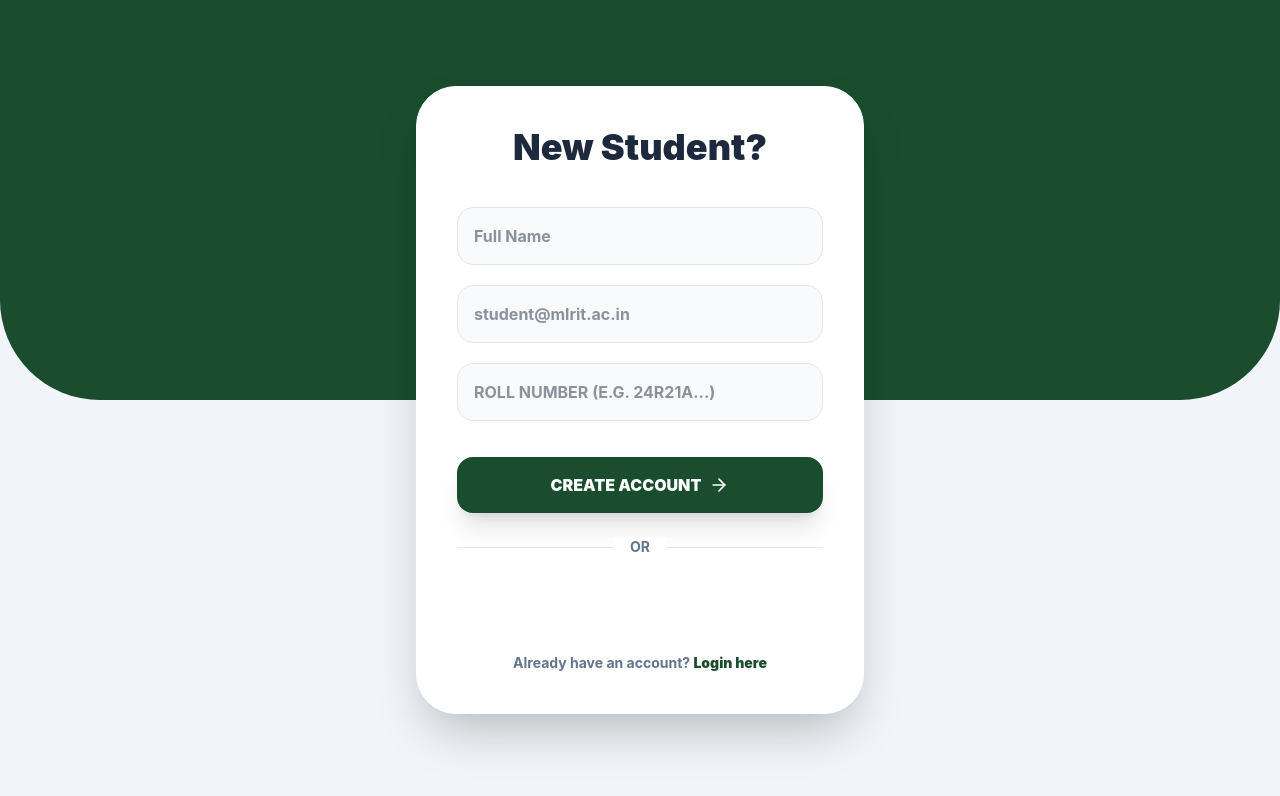
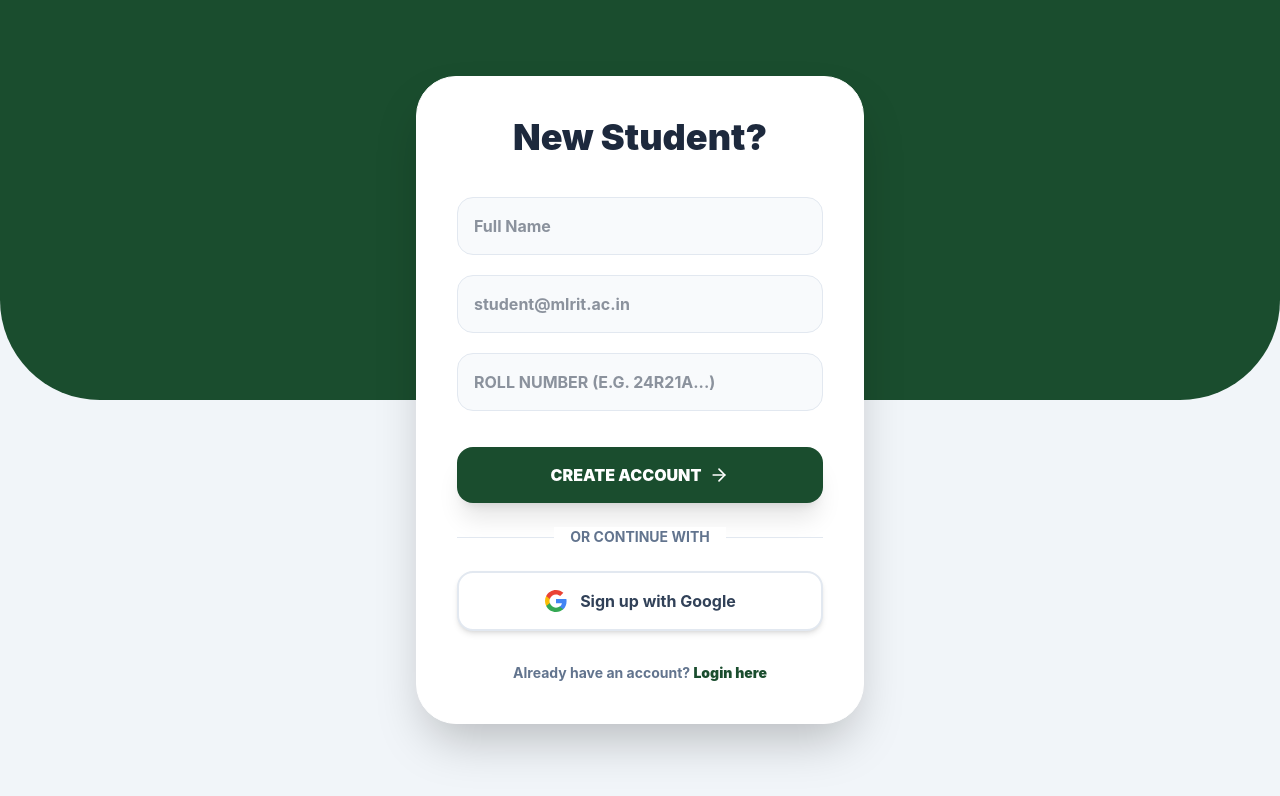
Before and after one commit to Pavan2coder/mlrit-counseling-portal, a React (Vite) app in the folder frontend/: page /signup in a window 1280 px wide. Shown: the top 796 px of the page. Built offline with nearby package versions, Linux system fonts and the light colour scheme; no server answers.

Commit message:
google oauth successfully initiated

```diff
--- a/frontend/src/pages/Login.jsx
+++ b/frontend/src/pages/Login.jsx
@@ -2,15 +2,13 @@ import { useState } from 'react';
 import { useNavigate, Link } from 'react-router-dom';
 import axios from 'axios';
 import toast from 'react-hot-toast';
-import { GoogleOAuthProvider, GoogleLogin } from '@react-oauth/google';
-import { jwtDecode } from 'jwt-decode';
+import { GoogleOAuthProvider, useGoogleLogin } from '@react-oauth/google';
 // 🌟 Added Eye and EyeOff to your imports here:
 import { Lock, User, ArrowRight, Eye, EyeOff } from 'lucide-react';
 
-export default function Login() {
+function LoginForm() {
   const [email, setEmail] = useState('');
   const [password, setPassword] = useState('');
-  // 🌟 Added state to track if the password is visible or hidden:
   const [showPassword, setShowPassword] = useState(false);
   const navigate = useNavigate();
 
@@ -45,39 +43,41 @@ export default function Login() {
     }
   };
 
-  // Google OAuth Success Handler
-  const handleGoogleSuccess = async (credentialResponse) => {
+  // Google OAuth using useGoogleLogin hook
+  const googleLogin = useGoogleLogin({
+    onSuccess: async (tokenResponse) => {
       const toastId = toast.loading("Signing in with Google...");
 
       try {
-      const decoded = jwtDecode(credentialResponse.credential);
+        // Get user info from Google
+        const userInfo = await axios.get('https://www.googleapis.com/oauth2/v3/userinfo', {
+          headers: { Authorization: `Bearer ${tokenResponse.access_token}` }
+        });
 
         const response = await axios.post("https://mlrit-counseling-portal.onrender.com/api/auth/google", {
-        email: decoded.email,
-        name: decoded.name,
-        googleId: decoded.sub
+          email: userInfo.data.email,
+          name: userInfo.data.name,
+          googleId: userInfo.data.sub
         });
 
         localStorage.setItem('studentHtNo', response.data.student?.htNo || '');
-      localStorage.setItem('studentName', response.data.student?.name || decoded.name);
+        localStorage.setItem('studentName', response.data.student?.name || userInfo.data.name);
         localStorage.setItem('authToken', response.data.token);
 
-      toast.success(`Welcome ${decoded.name}!`, { id: toastId });
+        toast.success(`Welcome ${userInfo.data.name}!`, { id: toastId });
         navigate('/dashboard');
 
       } catch (error) {
         console.error("Google Login Error:", error.response?.data || error.message);
         toast.error(error.response?.data?.message || "Google login failed! ❌", { id: toastId });
       }
-  };
-
-  // Google OAuth Error Handler
-  const handleGoogleError = () => {
+    },
+    onError: () => {
       toast.error("Google login failed! Please try again.");
-  };
+    }
+  });
 
   return (
-    <GoogleOAuthProvider clientId={import.meta.env.VITE_GOOGLE_CLIENT_ID || "YOUR_GOOGLE_CLIENT_ID"}>
     <div className="min-h-screen bg-slate-100 flex items-center justify-center p-4">
       <div className="absolute top-0 left-0 w-full h-[400px] bg-[#1a4d2e] rounded-b-[100px] z-0"></div>
 
@@ -110,7 +110,6 @@ export default function Login() {
             <div className="relative">
               <Lock className="absolute left-4 top-1/2 -translate-y-1/2 text-slate-400" size={20} />
 
-                {/* 🌟 Changed type dynamically to toggle between 'password' and 'text' */}
               <input
                 type={showPassword ? "text" : "password"}
                 value={password}
@@ -120,7 +119,6 @@ export default function Login() {
                 required
               />
 
-                {/* 🌟 Added the clickable Eye icon button here: */}
               <button
                 type="button"
                 onClick={() => setShowPassword(!showPassword)}
@@ -128,11 +126,10 @@ export default function Login() {
               >
                 {showPassword ? <EyeOff size={20} /> : <Eye size={20} />}
               </button>
-
             </div>
           </div>
 
-            <button type="submit" className="w-full bg-[#1a4d2e] text-white font-black py-4 rounded-2xl shadow-xl transition-all flex items-center justify-center gap-2 cursor-pointer text-lg">
+          <button type="submit" className="w-full bg-[#1a4d2e] text-white font-black py-4 rounded-2xl shadow-xl transition-all flex items-center justify-center gap-2 cursor-pointer text-lg hover:bg-[#153d24] hover:scale-[1.02] active:scale-[0.98]">
             ACCESS PORTAL <ArrowRight size={20} />
           </button>
         </form>
@@ -144,21 +141,24 @@ export default function Login() {
               <div className="w-full border-t border-slate-200"></div>
             </div>
             <div className="relative flex justify-center text-sm">
-                <span className="px-4 bg-white text-slate-500 font-bold">OR</span>
+              <span className="px-4 bg-white text-slate-500 font-bold">OR CONTINUE WITH</span>
             </div>
           </div>
 
-            <div className="mt-6 flex justify-center">
-              <GoogleLogin
-                onSuccess={handleGoogleSuccess}
-                onError={handleGoogleError}
-                useOneTap
-                theme="outline"
-                size="large"
-                text="signin_with"
-                shape="rectangular"
-              />
-            </div>
+          <button
+            onClick={() => googleLogin()}
+            type="button"
+            className="w-full mt-6 bg-white border-2 border-slate-200 text-slate-700 font-bold py-4 px-6 rounded-2xl shadow-md hover:shadow-xl hover:border-[#1a4d2e] hover:bg-slate-50 transition-all duration-300 flex items-center justify-center gap-3 group cursor-pointer relative overflow-hidden hover:scale-[1.02] active:scale-[0.98]"
+          >
+            <div className="absolute inset-0 bg-gradient-to-r from-[#1a4d2e]/0 via-[#1a4d2e]/5 to-[#1a4d2e]/0 translate-x-[-100%] group-hover:translate-x-[100%] transition-transform duration-700"></div>
+            <svg className="w-6 h-6 group-hover:scale-110 group-hover:rotate-[360deg] transition-all duration-500 relative z-10" viewBox="0 0 24 24">
+              <path fill="#4285F4" d="M22.56 12.25c0-.78-.07-1.53-.2-2.25H12v4.26h5.92c-.26 1.37-1.04 2.53-2.21 3.31v2.77h3.57c2.08-1.92 3.28-4.74 3.28-8.09z"/>
+              <path fill="#34A853" d="M12 23c2.97 0 5.46-.98 7.28-2.66l-3.57-2.77c-.98.66-2.23 1.06-3.71 1.06-2.86 0-5.29-1.93-6.16-4.53H2.18v2.84C3.99 20.53 7.7 23 12 23z"/>
+              <path fill="#FBBC05" d="M5.84 14.09c-.22-.66-.35-1.36-.35-2.09s.13-1.43.35-2.09V7.07H2.18C1.43 8.55 1 10.22 1 12s.43 3.45 1.18 4.93l2.85-2.22.81-.62z"/>
+              <path fill="#EA4335" d="M12 5.38c1.62 0 3.06.56 4.21 1.64l3.15-3.15C17.45 2.09 14.97 1 12 1 7.7 1 3.99 3.47 2.18 7.07l3.66 2.84c.87-2.6 3.3-4.53 6.16-4.53z"/>
+            </svg>
+            <span className="text-base relative z-10 group-hover:text-[#1a4d2e] transition-colors duration-300">Sign in with Google</span>
+          </button>
         </div>
 
         <div className="mt-10 pt-6 border-t border-slate-100 text-center">
@@ -169,6 +169,13 @@ export default function Login() {
         </div>
       </div>
     </div>
+  );
+}
+
+export default function Login() {
+  return (
+    <GoogleOAuthProvider clientId={import.meta.env.VITE_GOOGLE_CLIENT_ID || "YOUR_GOOGLE_CLIENT_ID"}>
+      <LoginForm />
     </GoogleOAuthProvider>
   );
 }
--- a/frontend/src/pages/Signup.jsx
+++ b/frontend/src/pages/Signup.jsx
@@ -2,11 +2,10 @@ import { useState } from 'react';
 import { useNavigate, Link } from 'react-router-dom';
 import axios from 'axios';
 import toast from 'react-hot-toast';
-import { GoogleOAuthProvider, GoogleLogin } from '@react-oauth/google';
-import { jwtDecode } from 'jwt-decode';
+import { GoogleOAuthProvider, useGoogleLogin } from '@react-oauth/google';
 import { User, Mail, Lock, ArrowRight } from 'lucide-react';
 
-export default function Signup() {
+function SignupForm() {
   const [formData, setFormData] = useState({ name: '', email: '', rollNo: '' });
   const navigate = useNavigate();
 
@@ -15,7 +14,6 @@ export default function Signup() {
     const toastId = toast.loading("Creating your MLRIT account...");
 
     try {
-      // 🚀 DIRECT LIVE LINK TO RENDER
       await axios.post("https://mlrit-counseling-portal.onrender.com/api/auth/signup", {
         name: formData.name,
         studentEmail: formData.email.trim().toLowerCase(),
@@ -31,49 +29,72 @@ export default function Signup() {
     }
   };
 
-  // Google OAuth Success Handler
-  const handleGoogleSuccess = async (credentialResponse) => {
+  // Google OAuth using useGoogleLogin hook
+  const googleSignup = useGoogleLogin({
+    onSuccess: async (tokenResponse) => {
       const toastId = toast.loading("Signing up with Google...");
 
       try {
-      const decoded = jwtDecode(credentialResponse.credential);
+        // Get user info from Google
+        const userInfo = await axios.get('https://www.googleapis.com/oauth2/v3/userinfo', {
+          headers: { Authorization: `Bearer ${tokenResponse.access_token}` }
+        });
 
         const response = await axios.post("https://mlrit-counseling-portal.onrender.com/api/auth/google", {
-        email: decoded.email,
-        name: decoded.name,
-        googleId: decoded.sub
+          email: userInfo.data.email,
+          name: userInfo.data.name,
+          googleId: userInfo.data.sub
         });
 
         localStorage.setItem('studentHtNo', response.data.student?.htNo || '');
-      localStorage.setItem('studentName', response.data.student?.name || decoded.name);
+        localStorage.setItem('studentName', response.data.student?.name || userInfo.data.name);
         localStorage.setItem('authToken', response.data.token);
 
-      toast.success(`Welcome ${decoded.name}!`, { id: toastId });
+        toast.success(`Welcome ${userInfo.data.name}!`, { id: toastId });
         navigate('/dashboard');
 
       } catch (error) {
         console.error("Google Signup Error:", error.response?.data || error.message);
         toast.error(error.response?.data?.message || "Google signup failed! ❌", { id: toastId });
       }
-  };
-
-  // Google OAuth Error Handler
-  const handleGoogleError = () => {
+    },
+    onError: () => {
       toast.error("Google signup failed! Please try again.");
-  };
+    }
+  });
 
   return (
-    <GoogleOAuthProvider clientId={import.meta.env.VITE_GOOGLE_CLIENT_ID || "YOUR_GOOGLE_CLIENT_ID"}>
     <div className="min-h-screen bg-slate-100 flex items-center justify-center p-4">
       <div className="absolute top-0 left-0 w-full h-[400px] bg-[#1a4d2e] rounded-b-[100px] z-0"></div>
       <div className="bg-white max-w-md w-full p-10 rounded-[40px] relative z-10 shadow-2xl border border-white">
         <h2 className="text-4xl font-black text-slate-800 text-center mb-10">New Student?</h2>
 
         <form onSubmit={handleSignup} className="space-y-5">
-            <input type="text" placeholder="Full Name" className="w-full p-4 rounded-2xl border border-slate-200 bg-slate-50 font-bold" onChange={(e) => setFormData({...formData, name: e.target.value})} required />
-            <input type="email" placeholder="student@mlrit.ac.in" className="w-full p-4 rounded-2xl border border-slate-200 bg-slate-50 font-bold" onChange={(e) => setFormData({...formData, email: e.target.value})} required />
-            <input type="text" placeholder="Roll Number (e.g. 24R21A...)" className="w-full p-4 rounded-2xl border border-slate-200 bg-slate-50 font-bold uppercase" onChange={(e) => setFormData({...formData, rollNo: e.target.value})} required />
-            <button type="submit" className="w-full bg-[#1a4d2e] text-white font-black py-4 rounded-2xl shadow-xl flex items-center justify-center gap-2 mt-4">
+          <input
+            type="text"
+            placeholder="Full Name"
+            className="w-full p-4 rounded-2xl border border-slate-200 bg-slate-50 font-bold focus:border-[#1a4d2e] focus:ring-2 focus:ring-[#1a4d2e]/20 outline-none transition-all"
+            onChange={(e) => setFormData({...formData, name: e.target.value})}
+            required
+          />
+          <input
+            type="email"
+            placeholder="student@mlrit.ac.in"
+            className="w-full p-4 rounded-2xl border border-slate-200 bg-slate-50 font-bold focus:border-[#1a4d2e] focus:ring-2 focus:ring-[#1a4d2e]/20 outline-none transition-all"
+            onChange={(e) => setFormData({...formData, email: e.target.value})}
+            required
+          />
+          <input
+            type="text"
+            placeholder="Roll Number (e.g. 24R21A...)"
+            className="w-full p-4 rounded-2xl border border-slate-200 bg-slate-50 font-bold uppercase focus:border-[#1a4d2e] focus:ring-2 focus:ring-[#1a4d2e]/20 outline-none transition-all"
+            onChange={(e) => setFormData({...formData, rollNo: e.target.value})}
+            required
+          />
+          <button
+            type="submit"
+            className="w-full bg-[#1a4d2e] text-white font-black py-4 rounded-2xl shadow-xl flex items-center justify-center gap-2 mt-4 hover:bg-[#153d24] hover:scale-[1.02] active:scale-[0.98] transition-all duration-300"
+          >
             CREATE ACCOUNT <ArrowRight size={20} />
           </button>
         </form>
@@ -85,20 +106,24 @@ export default function Signup() {
               <div className="w-full border-t border-slate-200"></div>
             </div>
             <div className="relative flex justify-center text-sm">
-                <span className="px-4 bg-white text-slate-500 font-bold">OR</span>
+              <span className="px-4 bg-white text-slate-500 font-bold">OR CONTINUE WITH</span>
             </div>
           </div>
 
-            <div className="mt-6 flex justify-center">
-              <GoogleLogin
-                onSuccess={handleGoogleSuccess}
-                onError={handleGoogleError}
-                theme="outline"
-                size="large"
-                text="signup_with"
-                shape="rectangular"
-              />
-            </div>
+          <button
+            onClick={() => googleSignup()}
+            type="button"
+            className="w-full mt-6 bg-white border-2 border-slate-200 text-slate-700 font-bold py-4 px-6 rounded-2xl shadow-md hover:shadow-xl hover:border-[#1a4d2e] hover:bg-slate-50 transition-all duration-300 flex items-center justify-center gap-3 group cursor-pointer relative overflow-hidden hover:scale-[1.02] active:scale-[0.98]"
+          >
+            <div className="absolute inset-0 bg-gradient-to-r from-[#1a4d2e]/0 via-[#1a4d2e]/5 to-[#1a4d2e]/0 translate-x-[-100%] group-hover:translate-x-[100%] transition-transform duration-700"></div>
+            <svg className="w-6 h-6 group-hover:scale-110 group-hover:rotate-[360deg] transition-all duration-500 relative z-10" viewBox="0 0 24 24">
+              <path fill="#4285F4" d="M22.56 12.25c0-.78-.07-1.53-.2-2.25H12v4.26h5.92c-.26 1.37-1.04 2.53-2.21 3.31v2.77h3.57c2.08-1.92 3.28-4.74 3.28-8.09z"/>
+              <path fill="#34A853" d="M12 23c2.97 0 5.46-.98 7.28-2.66l-3.57-2.77c-.98.66-2.23 1.06-3.71 1.06-2.86 0-5.29-1.93-6.16-4.53H2.18v2.84C3.99 20.53 7.7 23 12 23z"/>
+              <path fill="#FBBC05" d="M5.84 14.09c-.22-.66-.35-1.36-.35-2.09s.13-1.43.35-2.09V7.07H2.18C1.43 8.55 1 10.22 1 12s.43 3.45 1.18 4.93l2.85-2.22.81-.62z"/>
+              <path fill="#EA4335" d="M12 5.38c1.62 0 3.06.56 4.21 1.64l3.15-3.15C17.45 2.09 14.97 1 12 1 7.7 1 3.99 3.47 2.18 7.07l3.66 2.84c.87-2.6 3.3-4.53 6.16-4.53z"/>
+            </svg>
+            <span className="text-base relative z-10 group-hover:text-[#1a4d2e] transition-colors duration-300">Sign up with Google</span>
+          </button>
         </div>
 
         <p className="mt-8 text-center text-slate-500 text-sm font-bold">
@@ -106,6 +131,13 @@ export default function Signup() {
         </p>
       </div>
     </div>
+  );
+}
+
+export default function Signup() {
+  return (
+    <GoogleOAuthProvider clientId={import.meta.env.VITE_GOOGLE_CLIENT_ID || "YOUR_GOOGLE_CLIENT_ID"}>
+      <SignupForm />
     </GoogleOAuthProvider>
   );
 }
```
Also changed, not shown: 2 other files (tests, documents, lock files or other folders). Lines whose indentation alone changed are shown as unchanged.
